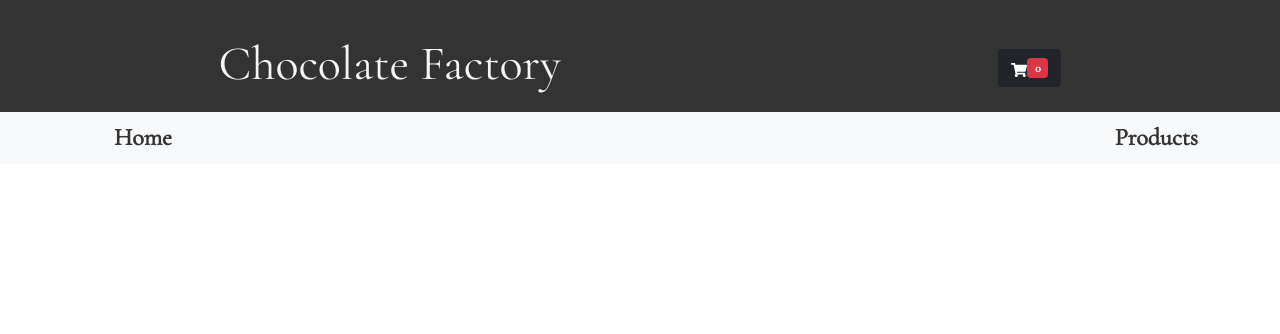
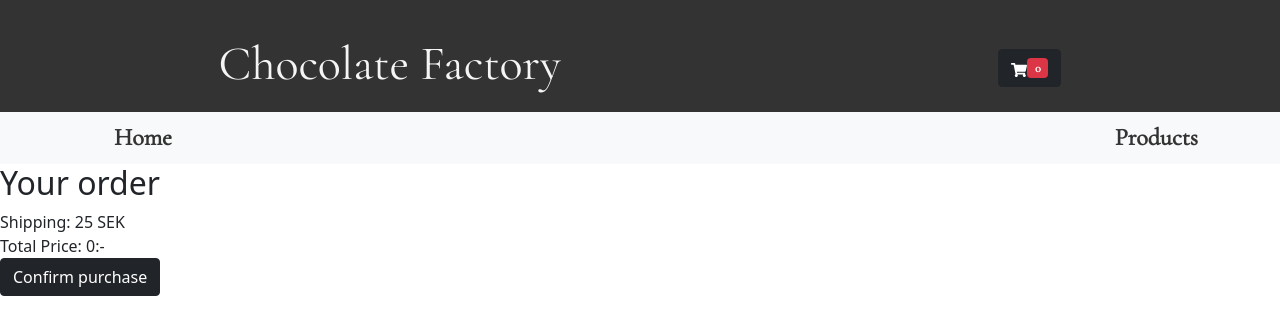
Before and after one commit to JannieBackman/chocolate-factory, a React (Create React App) app: page /OrderInformation in a window 1280 px wide. Shown: the top 334 px of the page. Built offline with nearby package versions, Linux system fonts and the light colour scheme.

Commit message:
styling, moved orderinfo

```diff
--- a/src/components/App.tsx
+++ b/src/components/App.tsx
@@ -35,7 +35,7 @@ function App() {
                 <Route path="/Chocolates" element={<ProductsPage />} />
                 {/* </ErrorBoundary> ---- if you want to see 404page*/}
                 <Route path="/cart" element={<AccordionMenu />} />
-                {/*<Route path="/OrderInformation" element={<OrderInformation/>} />*/}
+                <Route path="/OrderInformation" element={<OrderInformation/>} />
                 <Route path="/CheckOut" element={<Checkout />} />
 
                 <Route
--- a/src/components/Cart/OrderInformation.tsx
+++ b/src/components/Cart/OrderInformation.tsx
@@ -8,7 +8,7 @@ import {useBuy} from "../../context/BuyContext";
 
 
 export default function OrderInformation() {
-    const {buy, isLoading, submit} = useBuy();
+    const {buy, isLoading} = useBuy();
     let {cart, getTotalPrice} = useContext(CartContext);
     return (
         <div>
@@ -35,10 +35,12 @@ export default function OrderInformation() {
                     </Spinner>
                 ) : buy ? (
                     <span>
-            {buy.paymentValid} <br/> {buy.confirmation}
+                        {buy.paymentValid} <br /> {buy.confirmation} <br />{" "}
+                        {buy.yourOrderNumber} {buy.orderNr}
+
           </span>
                 ) : (
-                    <Button variant="dark" onClick={submit} type="submit">
+                    <Button variant="dark" type="submit">
                         Confirm purchase
                     </Button>
                 )}
--- a/src/components/Cart/PaymentOptions.css
+++ b/src/components/Cart/PaymentOptions.css
@@ -12,6 +12,7 @@
 
 .payment-button-container {
   margin-top: 1.5rem;
+  margin-left: 2rem;
 }
 
 .margin-left {
--- a/src/components/Layout/Layout.css
+++ b/src/components/Layout/Layout.css
@@ -24,3 +24,7 @@
 h3 {
   font-family: "Cormorant Garamond", serif;
 }
+
+.paymentPageTitle {
+  margin-left: 1rem;
+}
--- a/src/pages/AccordionMenuPage.tsx
+++ b/src/pages/AccordionMenuPage.tsx
@@ -1,5 +1,6 @@
-import {Accordion, Col, Form, Modal, Row} from "react-bootstrap";
-import ShippingOptions from "../components/Cart/ShippingOptions";
+import {Form} from "react-bootstrap";
+import "../components/Cart/ShippingOptions.css";
+import "../components/Layout/Layout.css";
 import PaymentOptionKlarna from "../components/Cart/PaymentOptionKlarna";
 import PaymentOptionMastercard from "../components/Cart/PaymentOptionMastercard";
 import PaymentOptionSwish from "../components/Cart/PaymentOptionSwish";
@@ -10,13 +11,11 @@ import {CartContext} from "../context/CartContext";
 import {Button, Spinner} from "react-bootstrap";
 import "bootstrap/dist/css/bootstrap.min.css";
 import {useBuy} from "../context/BuyContext";
-import BuyProvider from "../context/BuyContext";
 import AmountCounter from "../components/AmountCounter";
 import Postnord from "../assets/postnord-logo.png";
 import DHL from "../assets/DHL-logo.png";
 import Bring from "../assets/bring-logo.png";
 import { Link } from "react-router-dom";
-
 
 export default function AccordionMenu() {
     const {buy, isLoading, submit} = useBuy();
@@ -26,9 +25,11 @@ export default function AccordionMenu() {
 
     const handleSubmit = (event: any) => {
         const form = event.currentTarget;
+
         if (form.checkValidity() === false) {
             event.preventDefault();
             event.stopPropagation();
+
         }
 
         setValidated(true);
@@ -36,20 +37,21 @@ export default function AccordionMenu() {
 
     return (
         <div>
-            <h2>Shipping Address</h2>
+
+            <h2 className="paymentPageTitle">Shipping Address</h2>
             <div>
                 <Form noValidate validated={validated} onSubmit={handleSubmit}>
                     <PaymentBasket/>
 
-                    <h2>Payment options</h2>
-                    <Form>
+                    <h2 className="paymentPageTitle">Payment options</h2>
+                    {/* <Form.Group> */}
                         <PaymentOptionKlarna/>
                         <PaymentOptionMastercard/>
                         <PaymentOptionSwish/>
-                    </Form>
+                    {/* </Form.Group> */}
 
                     <div>
-                        <h2>Shipping options</h2>
+                        <h2 className="paymentPageTitle">Shipping options</h2>
                         <div className="postnord-container">
 
                             <Form.Check
@@ -101,15 +103,16 @@ export default function AccordionMenu() {
                             </p>
                             <p className="shipping-info">Shipping fee: {40} sek.</p>
                         </div>
-                        {/*<Link to="/OrderInformation">*/}
-                            <Button variant="dark" type="submit">
-                                Submit
-                            </Button>
-                        {/*</Link>*/}
+                        <Link to="/OrderInformation">
+                        <Button onClick={submit} variant="dark" type="submit">
+                            Confirm purchase
+                        </Button>
+                        </Link>
+
 
                     </div>
 
-                    <h2>Your order</h2>
+                    {/* <h2 className="paymentPageTitle">Your order</h2>
                     {cart.map((cartItem) => (
                         <div key={cartItem.product.id}>
                             <p>
@@ -124,10 +127,10 @@ export default function AccordionMenu() {
                     ))}
                     <div>
                         Shipping: 25 SEK <br/> Total Price: {getTotalPrice()}:-
-                    </div>
-
-      <div style={confirmStyle}>
-        {isLoading ? (
+                    </div> */}
+                  {/* <div> */}
+      {/*<div style={confirmStyle}>*/}
+        {/* {isLoading ? (
           <Spinner animation="border" role="status">
             <span className="visually-hidden">Loading...</span>
           </Spinner>
@@ -143,11 +146,12 @@ export default function AccordionMenu() {
                             </Button>
                         )}
 
-                    </div>
+                    </div> */}
                 </Form>
                 {
                 }
             </div>
+
         </div>
     )
 }
--- a/src/pages/ProductsPage.tsx
+++ b/src/pages/ProductsPage.tsx
@@ -1,11 +1,13 @@
-import React, { CSSProperties } from "react";
+import React, { CSSProperties} from "react";
 import ChocoCard from "../components/Products/ProductCard";
 import { mockedProducts, Product } from "../products";
 import { Container, Row, Col } from "react-bootstrap";
 import { FooterProductPage } from "../components/Layout/Footer";
 import background from "../assets/Background.jpg";
 
+
 export default function Chocolates() {
+
   return (
     <div style={productsContainer}>
       <h3 style={productPageTitle}>Products</h3>
```
